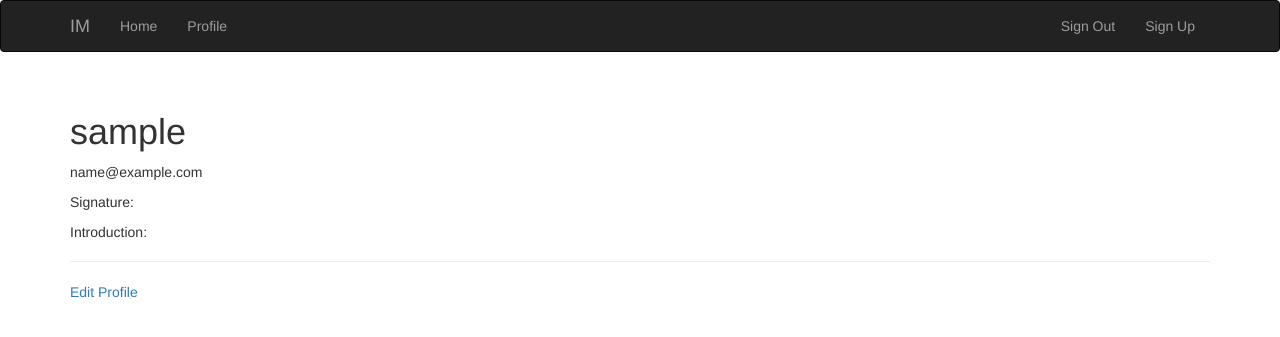
After one commit to flydrt/IM, a Flask app: page /profile in a window 1280 px wide. The commit adds this page. Shown: the top 337 px of the page. Run offline with Flask 2, Linux system fonts and the light colour scheme; the visitor is signed in with stand-in values (Sample User, id 1); data comes from the database, SQL or seed files in the repository; parts of the project's set-up code (start-up, migrations or seed data) failed here and were passed over; some libraries are stand-ins or nearby versions.

Commit message:
update profile

```diff
--- a/app/templates/base.html
+++ b/app/templates/base.html
@@ -19,6 +19,11 @@
 		<div class="navbar-collapse collapse">
 			<ul class="nav navbar-nav">
 				<li><a href="/">Home</a></li>
+                {% if current_user.is_authenticated %}
+                <li>
+                    <a href="{{ url_for('profile') }}">Profile</a>
+                </li>
+                {% endif %}
 			</ul>
             <ul class="nav navbar-nav navbar-right">
                 {% if current_user.is_authenticated %}
--- /dev/null
+++ b/app/templates/profile.html
@@ -0,0 +1,17 @@
+{% extends "base.html" %}
+
+{% block title %}User Profile{% endblock %}
+
+{% block page_content %}
+<div class="page-header">
+	<h1>{{ user.username }}</h1>
+    <p>{{ user.email }}</p>
+    <p>Signature: {% if user.signature %} {{ user.signature }} {% endif %}</p>
+    <p>Introduction: {% if user.introduction %} {{ user.introduction }} {% endif %}</p>
+</div>
+<div>
+    <a href="{{ url_for('edit_profile') }}">
+        Edit Profile
+    </a>
+</div>
+{% endblock %}
--- a/app/templates/user.html
+++ b/app/templates/user.html
@@ -4,6 +4,6 @@
 
 {% block page_content %}
 <div class="page-header">
-	<h1>Hello, {{ name }}!</h1>
+	<h1>{{ user.name }}!</h1>
 </div>
 {% endblock %}
--- a/app/views.py
+++ b/app/views.py
@@ -1,8 +1,8 @@
 from flask import render_template, redirect, request, url_for, flash
-from flask_login import login_required, login_user, logout_user
+from flask_login import login_required, login_user, logout_user, current_user
 from app import app, db
 from models import User
-from forms import LoginForm, RegisterForm
+from forms import LoginForm, RegisterForm, ProfileForm
 
 
 @app.route('/')
@@ -46,3 +46,25 @@ def register():
         flash('Register success!')
         return redirect(url_for('login'))
     return render_template('register.html', form=form)
+
+
+@app.route('/profile')
+@login_required
+def profile():
+    return render_template('profile.html', user=current_user)
+
+
+@app.route('/edit-profile', methods=['GET', 'POST'])
+@login_required
+def edit_profile():
+    form = ProfileForm()
+    if form.validate_on_submit():
+        current_user.signature = form.signature.data
+        current_user.introduction = form.introduction.data
+        db.session.add(current_user)
+        db.session.commit()
+        flash('Your changes have been save')
+        return redirect(url_for('profile'))
+    form.signature.data = current_user.signature
+    form.introduction.data = current_user.introduction
+    return render_template('edit_profile.html', form=form)
```
Also changed, not shown: app/forms.py (+12 -4 lines), app/templates/edit_profile.html (added, +11 -0 lines), 2 other files.
